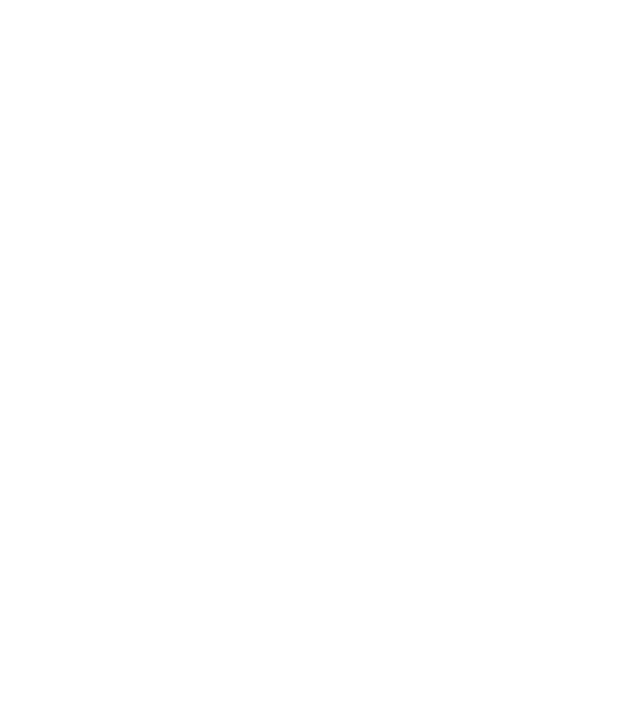
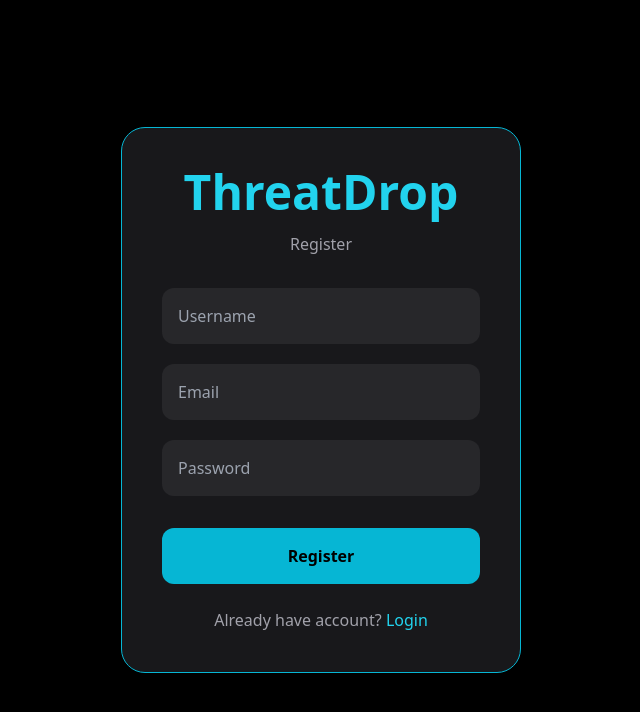
Before and after one commit to Sshruticyb/ThreatDrop, a React app in the folder frontend/: page /register in a window 1280 px wide. Before the commit this address led to /login. Shown: the top 712 px of the page, without its empty margins (319-959 px from the left). Built offline with nearby package versions, Linux system fonts and the light colour scheme; the HTML template or start-up script is replaced by a standard one.

Commit message:
Fix broken frontend routing

```diff
--- a/frontend/src/App.jsx
+++ b/frontend/src/App.jsx
@@ -39,7 +39,7 @@
         {/* LOGIN */}
 
         <Route
-          path=  "${import.meta.env.VITE_API_URL}/login"
+          path=  "/login"
           element={<LoginPage />}
         />
 
@@ -48,7 +48,7 @@
         {/* REGISTER */}s
 
         <Route
-          path="${import.meta.env.VITE_API_URL}/register"
+          path="/register"
           element={<RegisterPage />}
         />
 
--- a/frontend/src/components/Sidebar.jsx
+++ b/frontend/src/components/Sidebar.jsx
@@ -23,7 +23,7 @@
 
 
 
-    navigate("${import.meta.env.VITE_API_URL}/login");
+    navigate("/login");
 
   };
 
--- a/frontend/src/pages/LoginPage.jsx
+++ b/frontend/src/pages/LoginPage.jsx
@@ -1,22 +1,13 @@
 import { useState } from "react";
-
 import axios from "axios";
-
 import { Link, useNavigate } from "react-router-dom";
-
-
 
 function LoginPage() {
 
   const navigate = useNavigate();
 
-
-
   const [email, setEmail] = useState("");
-
   const [password, setPassword] = useState("");
-
-
 
   const handleLogin = async () => {
 
@@ -27,49 +18,27 @@
         `${import.meta.env.VITE_API_URL}/login`,
 
         {
-
           email,
           password
-
         }
 
       );
 
-
+      localStorage.setItem(
+        "token",
+        response.data.token
+      );
 
       localStorage.setItem(
-
-        "token",
-
-        response.data.token
-
+        "username",
+        response.data.username
       );
 
-
-
-      localStorage.setItem(
-
-        "username",
-
-        response.data.username
-
-      );
-
-
-
-      alert("Login successful");
-
-
-
       navigate("/dashboard");
-
-
 
     } catch (error) {
 
       console.log(error);
-
-
 
       alert("Login failed");
 
@@ -77,15 +46,11 @@
 
   };
 
-
-
   return (
 
-    <div className="min-h-screen bg-black flex items-center justify-center p-6">
+    <div className="min-h-screen bg-black flex items-center justify-center">
 
-      <div className="w-full max-w-md bg-zinc-900 border border-cyan-500 rounded-3xl p-10">
-
-
+      <div className="bg-zinc-900 p-10 rounded-3xl border border-cyan-500 w-[400px]">
 
         <h1 className="text-5xl font-bold text-cyan-400 text-center mb-4">
 
@@ -93,84 +58,45 @@
 
         </h1>
 
+        <p className="text-zinc-400 text-center mb-8">
 
-
-        <p className="text-zinc-400 text-center mb-10">
-
-          Login To Continue
+          Login
 
         </p>
 
-
+        <input
+          type="email"
+          placeholder="Email"
+          value={email}
+          onChange={(e) => setEmail(e.target.value)}
+          className="w-full mb-5 p-4 rounded-xl bg-zinc-800 text-white"
+        />
 
         <input
-
-          type="email"
-
-          placeholder="Email"
-
-          value={email}
-
-          onChange={(e) =>
-
-            setEmail(e.target.value)
-
-          }
-
-          className="w-full bg-zinc-800 border border-cyan-500 rounded-2xl px-5 py-4 text-white mb-5"
-
+          type="password"
+          placeholder="Password"
+          value={password}
+          onChange={(e) => setPassword(e.target.value)}
+          className="w-full mb-8 p-4 rounded-xl bg-zinc-800 text-white"
         />
 
-
-
-        <input
-
-          type="password"
-
-          placeholder="Password"
-
-          value={password}
-
-          onChange={(e) =>
-
-            setPassword(e.target.value)
-
-          }
-
-          className="w-full bg-zinc-800 border border-cyan-500 rounded-2xl px-5 py-4 text-white mb-8"
-
-        />
-
-
-
         <button
-
           type="button"
-
           onClick={handleLogin}
-
-          className="w-full bg-cyan-500 hover:bg-cyan-400 text-black font-bold py-4 rounded-2xl transition"
-
+          className="w-full bg-cyan-500 hover:bg-cyan-400 text-black font-bold py-4 rounded-xl"
         >
 
           Login
 
         </button>
 
+        <p className="text-center text-zinc-400 mt-6">
 
-
-        <p className="text-zinc-400 text-center mt-8">
-
-          Don't have an account?{" "}
-
-
+          No account?{" "}
 
           <Link
-
             to="/register"
-
             className="text-cyan-400"
-
           >
 
             Register
@@ -178,8 +104,6 @@
           </Link>
 
         </p>
-
-
 
       </div>
 
@@ -189,6 +113,4 @@
 
 }
 
-
-
 export default LoginPage;
--- a/frontend/src/pages/RegisterPage.jsx
+++ b/frontend/src/pages/RegisterPage.jsx
@@ -1,64 +1,38 @@
 import { useState } from "react";
-
 import axios from "axios";
-
 import { Link, useNavigate } from "react-router-dom";
-
-
 
 function RegisterPage() {
 
   const navigate = useNavigate();
 
-
-
   const [username, setUsername] = useState("");
-
   const [email, setEmail] = useState("");
-
   const [password, setPassword] = useState("");
-
-
 
   const handleRegister = async () => {
 
     try {
 
-      const response = await axios.post(
+      await axios.post(
 
         `${import.meta.env.VITE_API_URL}/register`,
 
         {
-
           username,
-
           email,
-
           password
-
         }
 
       );
 
-
-
-      console.log(response.data);
-
-
-
       alert("Registration successful");
 
-
-
       navigate("/login");
-
-
 
     } catch (error) {
 
       console.log(error);
-
-
 
       alert("Registration failed");
 
@@ -66,15 +40,11 @@
 
   };
 
-
-
   return (
 
-    <div className="min-h-screen bg-black flex items-center justify-center p-6">
+    <div className="min-h-screen bg-black flex items-center justify-center">
 
-      <div className="w-full max-w-md bg-zinc-900 border border-cyan-500 rounded-3xl p-10">
-
-
+      <div className="bg-zinc-900 p-10 rounded-3xl border border-cyan-500 w-[400px]">
 
         <h1 className="text-5xl font-bold text-cyan-400 text-center mb-4">
 
@@ -82,92 +52,53 @@
 
         </h1>
 
+        <p className="text-zinc-400 text-center mb-8">
 
-
-        <p className="text-zinc-400 text-center mb-10">
-
-          Create Account
+          Register
 
         </p>
 
-
+        <input
+          type="text"
+          placeholder="Username"
+          value={username}
+          onChange={(e) => setUsername(e.target.value)}
+          className="w-full mb-5 p-4 rounded-xl bg-zinc-800 text-white"
+        />
 
         <input
-
-          type="text"
-
-          placeholder="Username"
-
-          value={username}
-
-          onChange={(e) => setUsername(e.target.value)}
-
-          className="w-full bg-zinc-800 border border-cyan-500 rounded-2xl px-5 py-4 text-white mb-5"
-
+          type="email"
+          placeholder="Email"
+          value={email}
+          onChange={(e) => setEmail(e.target.value)}
+          className="w-full mb-5 p-4 rounded-xl bg-zinc-800 text-white"
         />
 
-
-
         <input
-
-          type="email"
-
-          placeholder="Email"
-
-          value={email}
-
-          onChange={(e) => setEmail(e.target.value)}
-
-          className="w-full bg-zinc-800 border border-cyan-500 rounded-2xl px-5 py-4 text-white mb-5"
-
+          type="password"
+          placeholder="Password"
+          value={password}
+          onChange={(e) => setPassword(e.target.value)}
+          className="w-full mb-8 p-4 rounded-xl bg-zinc-800 text-white"
         />
 
-
-
-        <input
-
-          type="password"
-
-          placeholder="Password"
-
-          value={password}
-
-          onChange={(e) => setPassword(e.target.value)}
-
-          className="w-full bg-zinc-800 border border-cyan-500 rounded-2xl px-5 py-4 text-white mb-8"
-
-        />
-
-
-
         <button
-
+          type="button"
           onClick={handleRegister}
-
-          type="button"
-
-          className="w-full bg-cyan-500 hover:bg-cyan-400 text-black font-bold py-4 rounded-2xl transition"
-
+          className="w-full bg-cyan-500 hover:bg-cyan-400 text-black font-bold py-4 rounded-xl"
         >
 
           Register
 
         </button>
 
+        <p className="text-center text-zinc-400 mt-6">
 
-
-        <p className="text-zinc-400 text-center mt-8">
-
-          Already have an account?{" "}
-
-
+          Already have account?{" "}
 
           <Link
-
             to="/login"
-
             className="text-cyan-400"
-
           >
 
             Login
@@ -175,8 +106,6 @@
           </Link>
 
         </p>
-
-
 
       </div>
 
@@ -186,6 +115,4 @@
 
 }
 
-
-
 export default RegisterPage;
```
